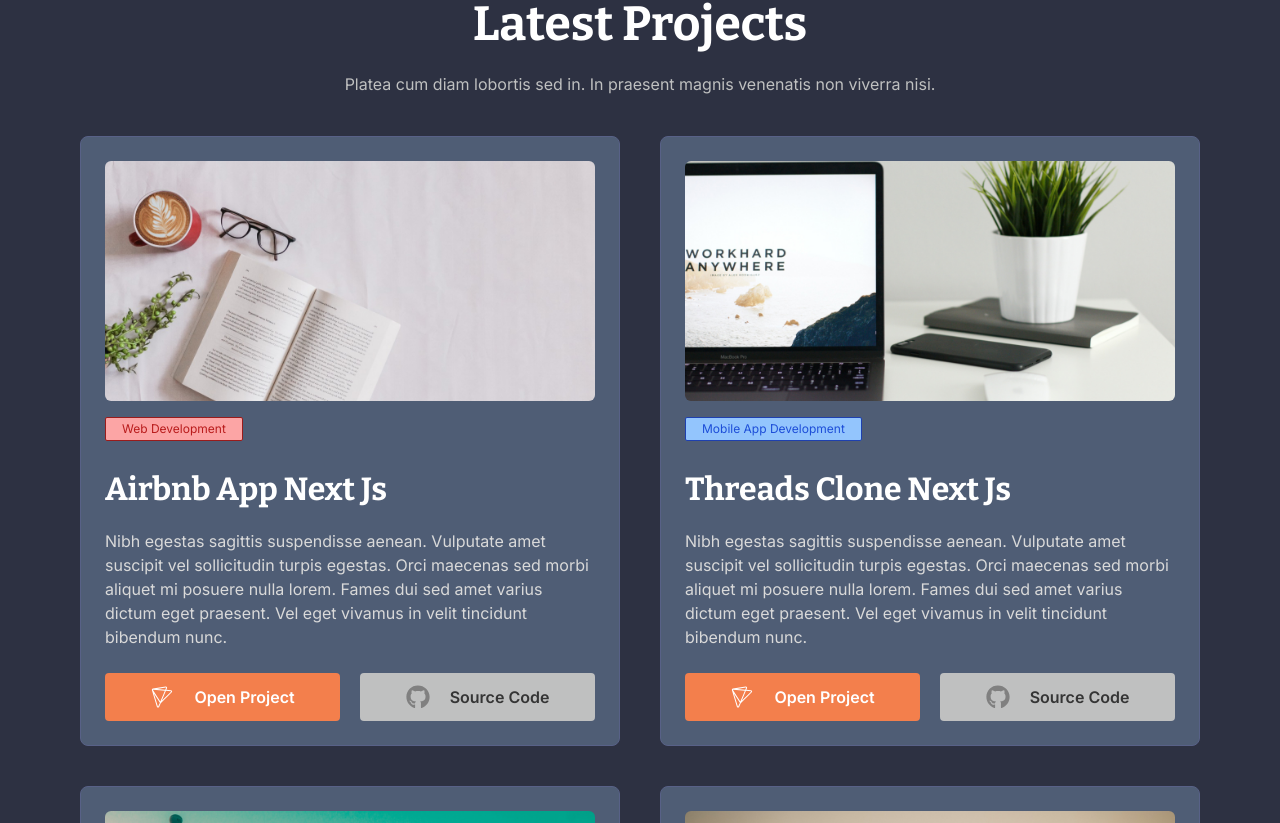
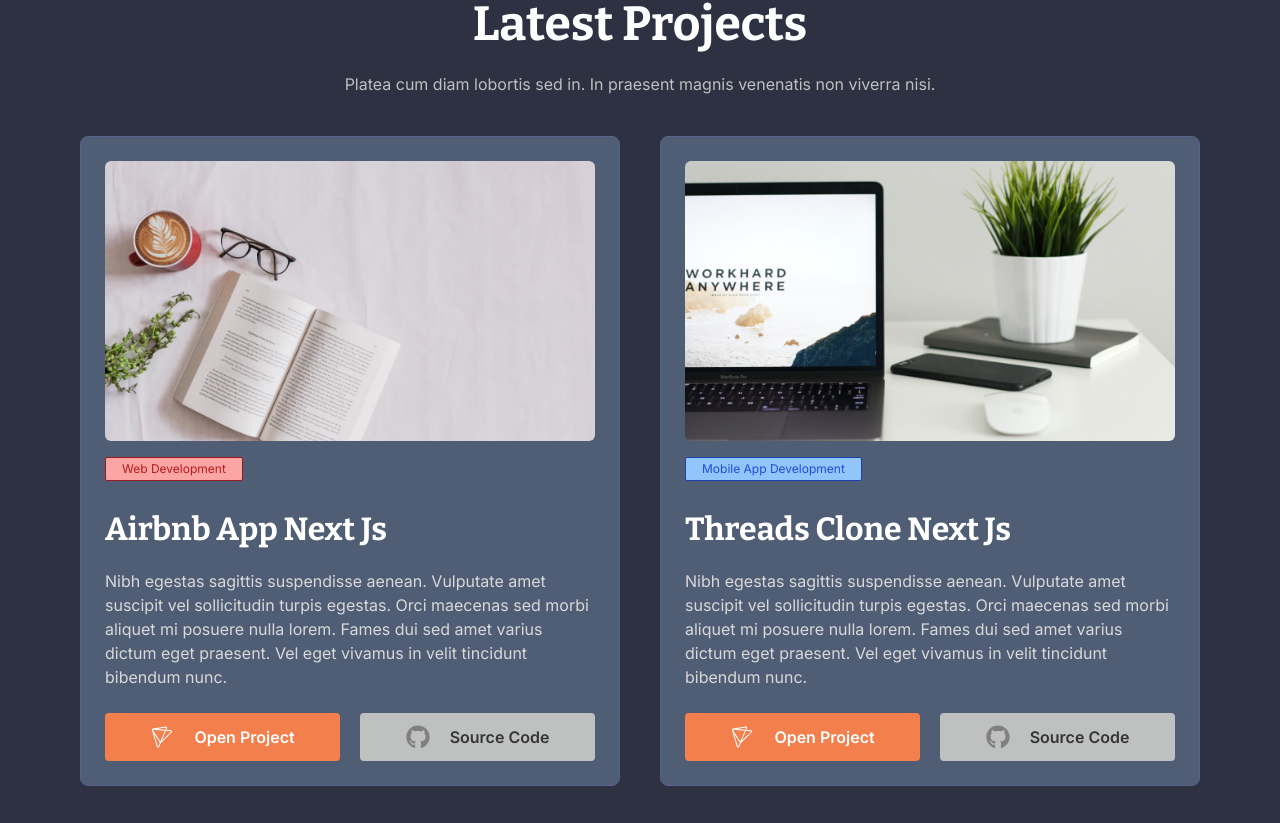
Before and after one commit to daffabadrant9390/daffabadrant9390.github.io, a Next.js app: page / in a window 1280 px wide. Shown: the part 2737-3560 px from the top of the page. Built offline with nearby package versions, Linux system fonts and the light colour scheme.

Commit message:
chore: refactor the slider code into separated component

```diff
--- a/app/globals.css
+++ b/app/globals.css
@@ -118,24 +118,6 @@
   .vertical-divider {
     @apply w-0.5 h-8 md:h-10 bg-black;
   }
-
-  .navigation_button {
-    @apply cursor-pointer bg-gray-750 hover:bg-gray-850 transition-all duration-300 absolute px-4 py-2 rounded-lg top-[45%] hidden;
-  }
-
-  .previous_btn {
-    @apply left-3;
-  }
-
-  .next_btn {
-    @apply right-3;
-  }
-
-  .slider_container:hover {
-    .navigation_button {
-      @apply flex flex-row items-center justify-center;
-    }
-  }
 }
 
 .h-hero-section {
--- a/app/my-projects/page.tsx
+++ b/app/my-projects/page.tsx
@@ -1,8 +1,7 @@
 'use client';
 
 import Button from '@/components/Button';
-import CommonContentLayout from '@/components/CommonContentLayout';
-import ProjectsCard from '@/components/MainContent/Projects/components/ProjectsCard/ProjectsCard';
+import ProjectsCard from '@/components/MainContent/Projects/components/ProjectsCard';
 import { projectsData } from '@/components/MainContent/Projects/data/projectsData';
 import { LS_KEYS, QUERY_PARAMS, THEME_OPTIONS } from '@/constants';
 import { faArrowLeft } from '@fortawesome/free-solid-svg-icons';
--- /dev/null
+++ b/components/MainContent/Projects/components/ProjectsCard/SliderImages.module.scss
@@ -0,0 +1,32 @@
+.slider_container:hover {
+  .navigation_button {
+    display: flex;
+    flex-direction: row;
+    align-items: center;
+    justify-content: center;
+  }
+}
+
+.navigation_button {
+  cursor: pointer;
+  background-color: #444444;
+  padding: 12px 16px;
+  position: absolute;
+  border-radius: 12px;
+  top: 40%;
+  display: none;
+  transition: all;
+  transition-duration: 300;
+
+  &:hover {
+    background-color: #353535;
+  }
+}
+
+.next_btn {
+  right: 12px;
+}
+
+.previous_btn {
+  left: 12px;
+}
--- /dev/null
+++ b/components/MainContent/Projects/components/ProjectsCard/SliderImages.tsx
@@ -0,0 +1,99 @@
+import { useKeenSlider } from 'keen-slider/react';
+
+import 'keen-slider/keen-slider.min.css';
+import { faArrowLeft, faArrowRight } from '@fortawesome/free-solid-svg-icons';
+import { useState } from 'react';
+import { FontAwesomeIcon } from '@fortawesome/react-fontawesome';
+import Image from 'next/image';
+
+import cx from 'classnames';
+import styles from './SliderImages.module.scss';
+
+type SliderImagesProps = {
+  images: string[];
+};
+
+const SliderImages = ({ images }: SliderImagesProps) => {
+  const [isKeenLoaded, setIsKeenLoaded] = useState(false);
+  const [currentSlide, setCurrentSlide] = useState(0);
+  const [slideRef, instanceRef] = useKeenSlider<HTMLDivElement>(
+    {
+      initial: 0,
+      renderMode: 'performance',
+      slideChanged: (slider) => {
+        const newIdx = slider?.track?.details?.rel || 0;
+
+        setCurrentSlide((prevIdx) => {
+          return newIdx;
+        });
+      },
+      created: () => {
+        setIsKeenLoaded(true);
+      },
+    },
+    []
+  );
+
+  const isOnFirstSlide = currentSlide === 0;
+  const isOnLastSlide = currentSlide + 1 === images.length;
+
+  const handleButtonPreviousClick = () => {
+    instanceRef?.current?.prev();
+  };
+
+  const handleButtonNextClick = () => {
+    instanceRef?.current?.next();
+  };
+  return (
+    <div className={cx(styles.slider_container, 'relative')}>
+      <div className="keen-slider" ref={slideRef}>
+        {images.map((imageObj, idx) => {
+          return (
+            <div className="keen-slider__slide overflow-hidden" key={idx}>
+              <div className="relative flex-shrink-0 w-full h-[240px] md:h-[280px] shadow-lg">
+                <Image
+                  alt={`image-obj-${idx}`}
+                  src={imageObj}
+                  fill
+                  className="rounded-md object-cover object-center"
+                />
+              </div>
+            </div>
+          );
+        })}
+      </div>
+
+      {!!isKeenLoaded && (
+        <>
+          {!isOnFirstSlide && (
+            <div
+              className={cx(styles.navigation_button, styles.previous_btn)}
+              onClick={handleButtonPreviousClick}
+            >
+              <FontAwesomeIcon
+                icon={faArrowLeft}
+                color="white"
+                className="w-6 h-6"
+              />
+            </div>
+          )}
+
+          {!isOnLastSlide && (
+            <div
+              className={cx(styles.navigation_button, styles.next_btn)}
+              onClick={handleButtonNextClick}
+            >
+              <FontAwesomeIcon
+                icon={faArrowRight}
+                color="white"
+                className="w-6 h-6"
+              />
+            </div>
+          )}
+        </>
+      )}
+    </div>
+  );
+};
+
+export default SliderImages;
--- a/components/MainContent/Projects/components/ProjectsCard/ProjectsCard.tsx
+++ b/components/MainContent/Projects/components/ProjectsCard/index.tsx
@@ -3,14 +3,10 @@
 import Button from '@/components/Button';
 import { ThemesOption } from '@/types';
 import { FontAwesomeIcon } from '@fortawesome/react-fontawesome';
-import Image from 'next/image';
 import { faPushed, faGithub } from '@fortawesome/free-brands-svg-icons';
 import { ProjectType } from '../../data/projectsData';
 import { useState } from 'react';
-import { useKeenSlider } from 'keen-slider/react';
-
-import 'keen-slider/keen-slider.min.css';
-import { faArrowLeft, faArrowRight } from '@fortawesome/free-solid-svg-icons';
+import SliderImages from './SliderImages';
 
 type ProjectsCardProps = {
   title: string;
@@ -33,89 +29,11 @@
   theme = 'light',
   images,
 }: ProjectsCardProps) => {
-  const [isKeenLoaded, setIsKeenLoaded] = useState(false);
-  const [currentSlide, setCurrentSlide] = useState(0);
-  const [slideRef, instanceRef] = useKeenSlider<HTMLDivElement>(
-    {
-      initial: 0,
-      renderMode: 'performance',
-      slideChanged: (slider) => {
-        const newIdx = slider?.track?.details?.rel || 0;
-
-        setCurrentSlide((prevIdx) => {
-          return newIdx;
-        });
-      },
-      created: () => {
-        setIsKeenLoaded(true);
-      },
-    },
-    []
-  );
-
-  const isOnFirstSlide = currentSlide === 0;
-  const isOnLastSlide = currentSlide + 1 === images.length;
-
-  const handleButtonPreviousClick = () => {
-    instanceRef?.current?.prev();
-  };
-
-  const handleButtonNextClick = () => {
-    instanceRef?.current?.next();
-  };
-
   return (
     <div className="w-full h-full p-4 lg:p-6 rounded-lg bg-white dark:bg-gray-650 hover:shadow-xl transition-all duration-300 border border-gray-550 dark:border-blue-550">
       <div className="flex flex-col gap-4 lg:gap-6">
         <div className="flex flex-col gap-3 lg:gap-4">
-          <div className="relative slider_container">
-            <div className="keen-slider" ref={slideRef}>
-              {images.map((imageObj, idx) => {
-                return (
-                  <div className="keen-slider__slide" key={idx}>
-                    <div className="relative flex-shrink-0 w-full h-[240px] shadow-lg">
-                      <Image
-                        alt={`image-obj-${idx}`}
-                        src={imageObj}
-                        fill
-                        className="rounded-md object-cover object-center overflow-hidden"
-                      />
-                    </div>
-                  </div>
-                );
-              })}
-            </div>
-
-            {!!isKeenLoaded && (
-              <>
-                {!isOnFirstSlide && (
-                  <div
-                    className="navigation_button previous_btn"
-                    onClick={handleButtonPreviousClick}
-                  >
-                    <FontAwesomeIcon
-                      icon={faArrowLeft}
-                      color="white"
-                      className="w-6 h-6"
-                    />
-                  </div>
-                )}
-
-                {!isOnLastSlide && (
-                  <div
-                    className="navigation_button next_btn"
-                    onClick={handleButtonNextClick}
-                  >
-                    <FontAwesomeIcon
-                      icon={faArrowRight}
-                      color="white"
-                      className="w-6 h-6"
-                    />
-                  </div>
-                )}
-              </>
-            )}
-          </div>
+          <SliderImages images={images} />
           <span
             className={`w-fit px-2 py-[2px] lg:px-4 rounded-sm text-body-p5-regular lg:text-body-p4-regular
               ${
--- a/components/MainContent/Projects/index.tsx
+++ b/components/MainContent/Projects/index.tsx
@@ -3,7 +3,7 @@
 import CommonContentLayout from '@/components/CommonContentLayout';
 import React, { RefObject, useMemo } from 'react';
 import { projectsData } from './data/projectsData';
-import ProjectsCard from './components/ProjectsCard/ProjectsCard';
+import ProjectsCard from './components/ProjectsCard';
 import { useRouter } from 'next/navigation';
 
 const MAX_SHOW_PROJECTS = 4;
--- a/components/Navbar/components/DarkModeToggler/index.module.scss
+++ b/components/Navbar/components/DarkModeToggler/index.module.scss
@@ -85,12 +85,13 @@
   }
 
   .dark_mode_label svg {
+    top: 7px;
     width: 20px;
     height: 20px;
   }
 
   .dark_mode_label svg.sun {
-    left: 7px;
+    left: 8px;
   }
 
   .dark_mode_label svg.moon {
--- a/package.json
+++ b/package.json
@@ -14,6 +14,7 @@
     "@fortawesome/free-regular-svg-icons": "^6.5.1",
     "@fortawesome/free-solid-svg-icons": "^6.5.1",
     "@fortawesome/react-fontawesome": "^0.2.0",
+    "classnames": "^2.5.1",
     "framer-motion": "^11.0.3",
     "keen-slider": "^6.8.6",
     "next": "14.1.0",
```
Also changed, not shown: 1 other file (tests, documents, lock files or other folders).
